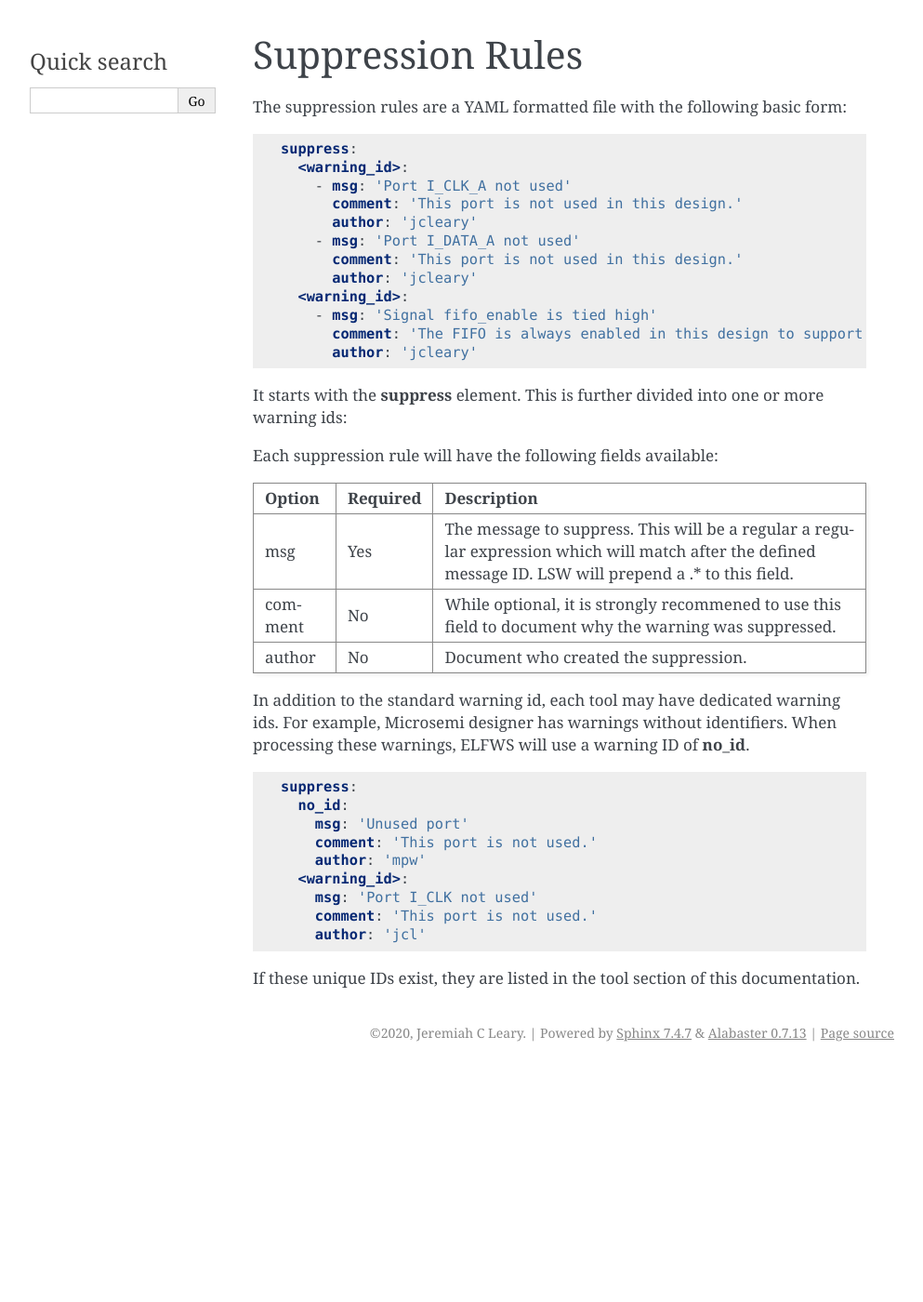
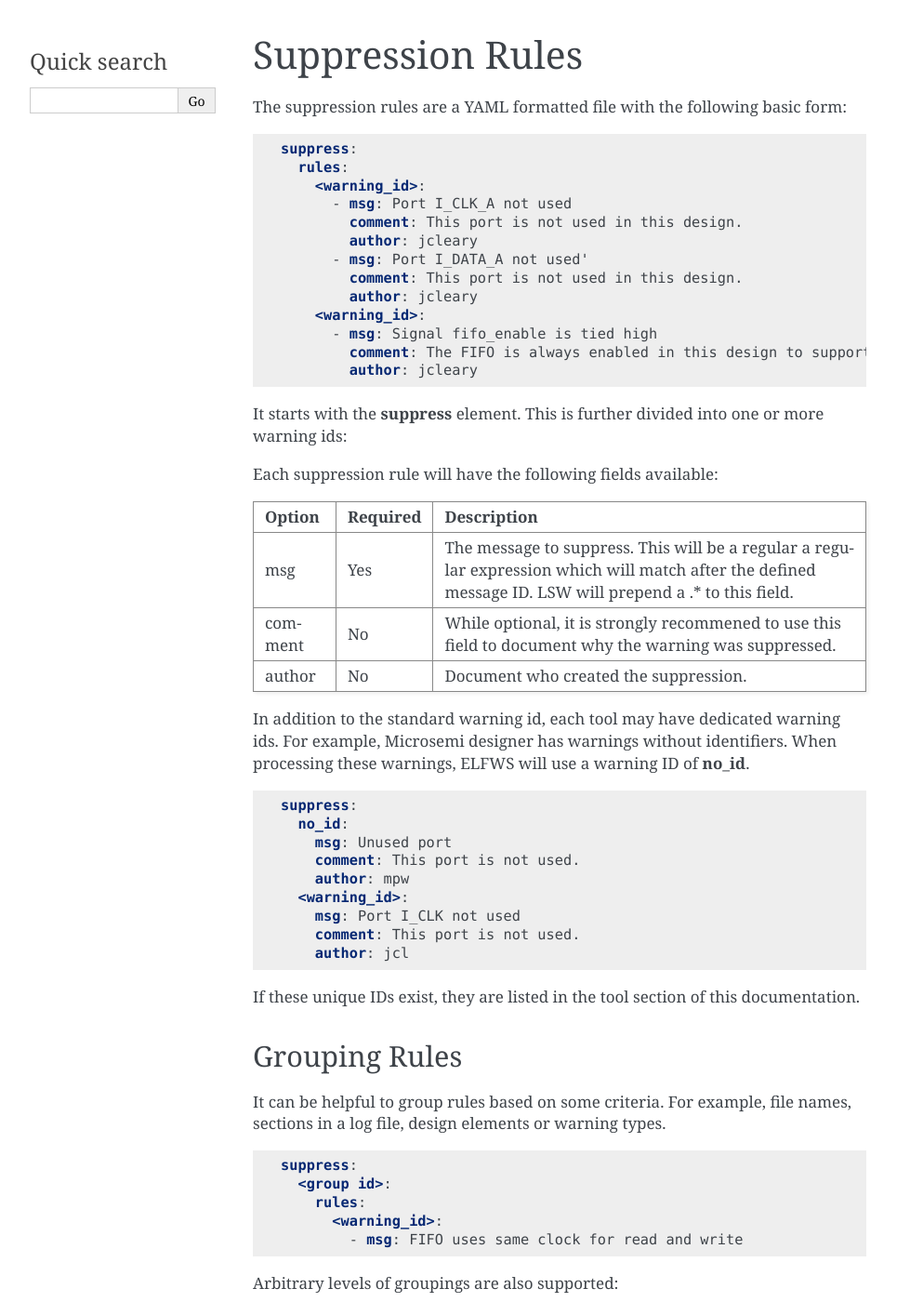
Before and after one commit to jeremiah-c-leary/eda-log-file-warning-suppressor, a Sphinx documentation site: the page built from docs/source/suppression_rules.rst, in a window 1280 px wide and 1400 px high. Shown: the whole window at 93% size, without its empty margins (148-1141 px from the left). Built offline with Sphinx 7.4.7, drawn with Linux system fonts in a browser that asks for light colours; some of the changed text lies outside the part shown.

Commit message:
Updates for issue #7:
Adding arbitrary levels of grouping to suppression files:

  1)  Updated documentation
  2)  Updated tests
      a)  Updated yaml files to include new 'rules' keyword
      b)  Added test for grouping of rules
  3)  Updated code to handle grouping of rules

```diff
--- a/docs/source/suppression_rules.rst
+++ b/docs/source/suppression_rules.rst
@@ -6,17 +6,18 @@
 .. code-block:: yaml
 
    suppress:
-     <warning_id>:
-       - msg: 'Port I_CLK_A not used'
-         comment: 'This port is not used in this design.'
-         author: 'jcleary'
-       - msg: 'Port I_DATA_A not used'
-         comment: 'This port is not used in this design.'
-         author: 'jcleary'
-     <warning_id>:
-       - msg: 'Signal fifo_enable is tied high'
-         comment: 'The FIFO is always enabled in this design to support data throughput.'
-         author: 'jcleary'
+     rules:
+       <warning_id>:
+         - msg: Port I_CLK_A not used
+           comment: This port is not used in this design.
+           author: jcleary
+         - msg: Port I_DATA_A not used'
+           comment: This port is not used in this design.
+           author: jcleary
+       <warning_id>:
+         - msg: Signal fifo_enable is tied high
+           comment: The FIFO is always enabled in this design to support data throughput.
+           author: jcleary
 
 
 It starts with the **suppress** element.
@@ -47,12 +48,51 @@
 
    suppress:
      no_id:
-       msg: 'Unused port'
-       comment: 'This port is not used.'
-       author: 'mpw'
+       msg: Unused port
+       comment: This port is not used.
+       author: mpw
      <warning_id>:
-       msg: 'Port I_CLK not used'
-       comment: 'This port is not used.'
-       author: 'jcl'
+       msg: Port I_CLK not used
+       comment: This port is not used.
+       author: jcl
 
 If these unique IDs exist, they are listed in the tool section of this documentation.
+
+Grouping Rules
+--------------
+
+It can be helpful to group rules based on some criteria.
+For example, file names, sections in a log file, design elements or warning types.
+
+.. code-block:: yaml
+
+   suppress:
+     <group id>:
+       rules:
+         <warning_id>:
+           - msg: FIFO uses same clock for read and write
+
+Arbitrary levels of groupings are also supported:
+
+.. code-block:: yaml
+
+   suppress:
+     <group id>:
+       rules:
+         <warning_id>:
+           - msg: FIFO uses same clock for read and write
+     <group id>:
+       <group id>:
+         rules:
+           <warning_id>:
+             - msg: RAM address bits [12:3] are unused
+       <group id>:
+         rules:
+           <warning_id>:
+             - msg: invalid false path
+       rules:
+         <warning_id>:
+           - msg: UART is blackboxed
+     rules:
+       <warning_id>:
+         - msg:  signal fifo_wr is tied high
```
Also changed, not shown: 16 other files.
